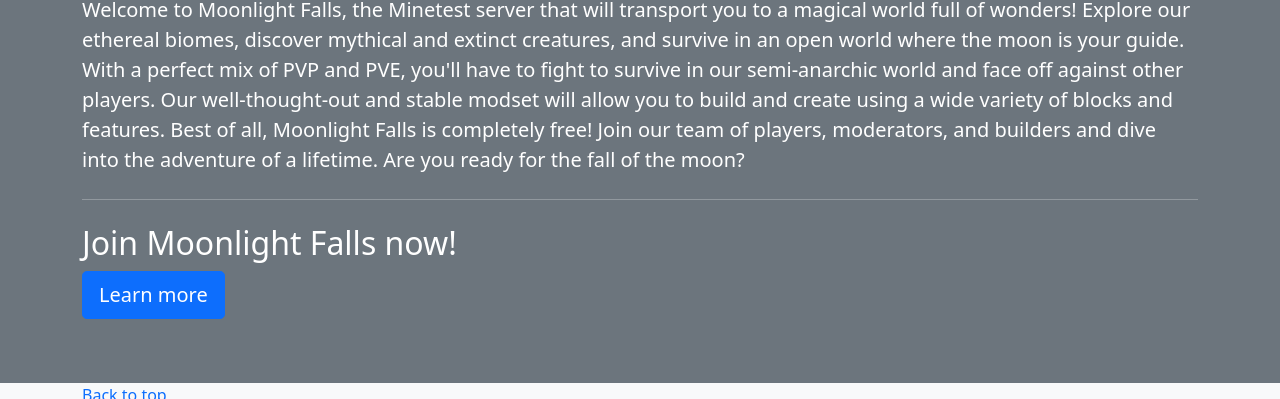
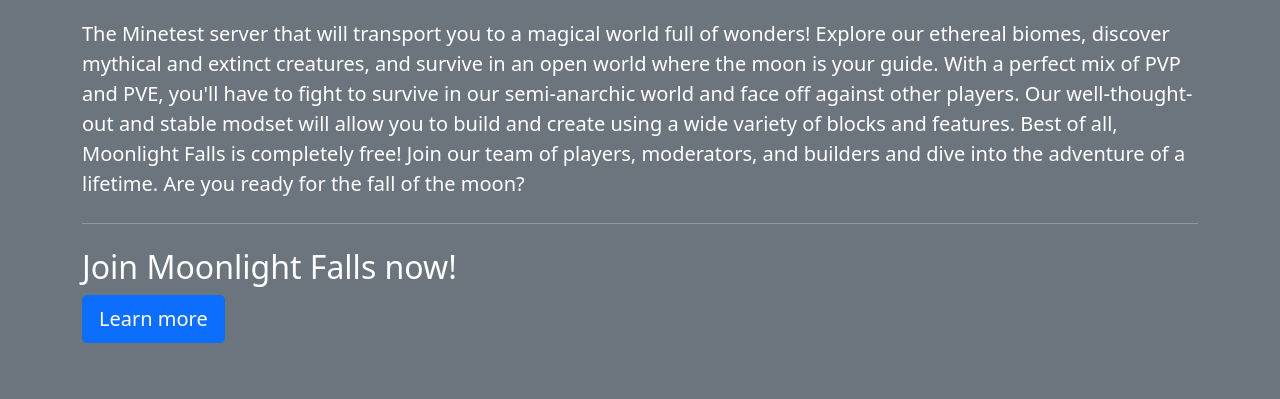
Before and after one commit to MoonlightFalls/moonlight-falls, a plain HTML site: page index.html in a window 1280 px wide. Shown: the part 745-1144 px from the top of the page. Drawn offline with nearby package versions, Linux system fonts and the light colour scheme.

Commit message:
text correction

```diff
--- a/index.html
+++ b/index.html
@@ -33,7 +33,8 @@
       <div class="container">
         <br>
         <h1 class="display-4">Welcome to Moonlight Falls</h1>
-        <p class="lead">Welcome to Moonlight Falls, the Minetest server that will transport you to a magical world full
+        <br>
+        <p class="lead">The Minetest server that will transport you to a magical world full
           of wonders! Explore our ethereal biomes, discover mythical and extinct creatures, and survive in an open world
           where the moon is your guide. With a perfect mix of PVP and PVE, you'll have to fight to survive in our
           semi-anarchic world and face off against other players. Our well-thought-out and stable modset will allow you
```
